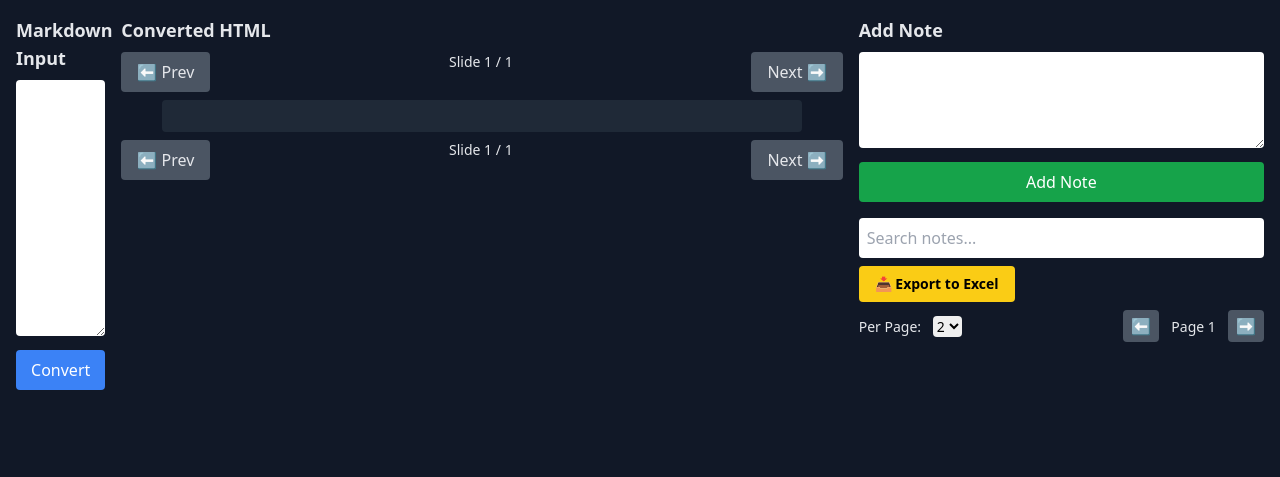
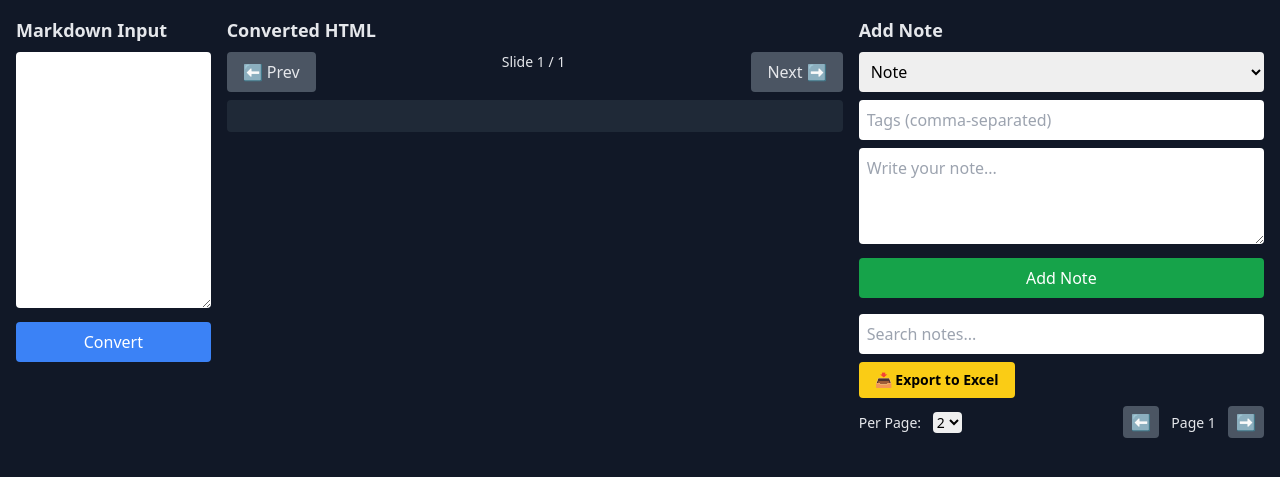
Before and after one commit to gauravsharrma/flask-notes-app, a Flask app: page / in a window 1280 px wide. Shown: the top 477 px of the page. Run offline with Flask 3, Linux system fonts and the light colour scheme; data that the repository does not hold is empty; some libraries are stand-ins or nearby versions.

Commit message:
Update index.html

```diff
--- a/templates/index.html
+++ b/templates/index.html
@@ -3,7 +3,7 @@
 <head>
   <meta charset="UTF-8">
   <meta name="viewport" content="width=device-width, initial-scale=1.0">
-  <title>Markdown Notes App123</title>
+  <title>Markdown Notes App</title>
   <script src="https://cdn.tailwindcss.com"></script>
   <style>
     .post-it {
@@ -19,42 +19,44 @@
 </head>
 <body class="bg-gray-900 text-gray-200 min-h-screen p-4">
   <div class="grid grid-cols-12 gap-4">
-    <!-- Column 1: Markdown Input -->
-    <div class="col-span-1">
+    <!-- Markdown Input -->
+    <div class="col-span-12 lg:col-span-2">
       <h2 class="text-lg font-semibold mb-2">Markdown Input</h2>
       <textarea id="markdownInput" class="w-full h-64 p-2 text-black rounded"></textarea>
       <button onclick="convertMarkdown()" class="mt-2 w-full bg-blue-500 hover:bg-blue-600 text-white py-2 rounded">Convert</button>
     </div>
 
-    <!-- Column 2: HTML Output -->
-    <div class="col-span-7">
+    <!-- Converted HTML -->
+    <div class="col-span-12 lg:col-span-6">
       <h2 class="text-lg font-semibold mb-2">Converted HTML</h2>
       <div class="flex justify-between mb-2">
         <button id="prevSlideBtn" onclick="prevSlide()" class="bg-gray-600 hover:bg-gray-500 px-4 py-2 rounded">⬅ Prev</button>
         <div class="text-sm">Slide <span id="slideNum">1</span> / <span id="slideTotal">1</span></div>
         <button id="nextSlideBtn" onclick="nextSlide()" class="bg-gray-600 hover:bg-gray-500 px-4 py-2 rounded">Next ➡</button>
       </div>
-      <div id="markdownOutput" class="prose dark:prose-invert max-w-none bg-gray-800 p-4 rounded wrap-text mx-auto" style="max-width: 70ch;"></div>
-      <div class="flex justify-between mt-2">
-        <button id="prevSlideBtn" onclick="prevSlide()" class="bg-gray-600 hover:bg-gray-500 px-4 py-2 rounded">⬅ Prev</button>
-        <div class="text-sm">Slide <span id="slideNum">1</span> / <span id="slideTotal">1</span></div>
-        <button id="nextSlideBtn" onclick="nextSlide()" class="bg-gray-600 hover:bg-gray-500 px-4 py-2 rounded">Next ➡</button>
-      </div>
+      <div id="markdownOutput" class="prose dark:prose-invert bg-gray-800 p-4 rounded mx-auto" style="max-width: 70ch;"></div>
     </div>
 
-    <!-- Column 3: Notes Section -->
+    <!-- Notes Section -->
     <div class="col-span-12 lg:col-span-4">
       <h2 class="text-lg font-semibold mb-2">Add Note</h2>
-      <textarea id="noteInput" class="w-full h-24 p-2 text-black rounded mb-2"></textarea>
+      <select id="categoryInput" class="w-full p-2 text-black rounded mb-2">
+        <option value="Note">Note</option>
+        <option value="Todo">Todo</option>
+        <option value="Follow up">Follow up</option>
+        <option value="Reminder">Reminder</option>
+        <option value="Idea">Idea</option>
+      </select>
+      <input id="tagsInput" class="w-full p-2 text-black rounded mb-2" placeholder="Tags (comma-separated)" list="tagSuggestions">
+      <datalist id="tagSuggestions"></datalist>
+      <textarea id="noteInput" class="w-full h-24 p-2 text-black rounded mb-2" placeholder="Write your note..."></textarea>
       <button onclick="addNote()" class="w-full bg-green-600 hover:bg-green-700 text-white py-2 rounded mb-4">Add Note</button>
 
       <input type="text" id="searchInput" placeholder="Search notes..." class="w-full p-2 text-black rounded mb-2" oninput="searchNotes()">
 
       <a href="/export/excel" class="inline-block mb-2 bg-yellow-400 hover:bg-yellow-500 text-black px-4 py-2 rounded font-semibold text-sm">📥 Export to Excel</a>
 
-      <div id="notesContainer" class="space-y-2"></div>
-
-      <div class="flex justify-between items-center mb-2" style="position: relative; z-index: 1;">
+      <div class="flex justify-between items-center mb-2">
         <label class="text-sm">Per Page:
           <select id="notesPerPage" onchange="updateNotesPerPage()" class="ml-2 text-black rounded">
             <option value="2">2</option>
@@ -64,16 +66,23 @@
         </label>
         <div class="space-x-2">
           <button id="prevNotesBtn" onclick="prevNotesPage()" class="bg-gray-600 hover:bg-gray-500 px-2 py-1 rounded">⬅</button>
-          <div class="text-sm inline-block">Page <span id="notesPage">1</span></div>
+          <span class="text-sm">Page <span id="notesPage">1</span></span>
           <button id="nextNotesBtn" onclick="nextNotesPage()" class="bg-gray-600 hover:bg-gray-500 px-2 py-1 rounded">➡</button>
         </div>
       </div>
+
+      <div id="notesContainer" class="space-y-2"></div>
     </div>
   </div>
 
+  <script src="https://cdn.jsdelivr.net/npm/marked/marked.min.js"></script>
   <script>
     let currentSlide = 0;
     let slides = [];
+    let currentPage = 0;
+    let perPage = 2;
+    let currentSearch = '';
+    let totalNotes = 0;
 
     function convertMarkdown() {
       const raw = document.getElementById('markdownInput').value;
@@ -105,37 +114,30 @@
       }
     }
 
-    let currentPage = 0;
-    let perPage = 2;
-    let currentSearch = '';
-    let totalNotes = 0;
-
-    function updateNotesPerPage() {
-      perPage = parseInt(document.getElementById('notesPerPage').value);
-      currentPage = 0;
-      fetchNotes();
-    }
-
-    function addNote() {
-      const noteText = document.getElementById('noteInput').value.trim();
-      if (!noteText) return;
-      fetch('/notes', {
-        method: 'POST',
-        headers: { 'Content-Type': 'application/json' },
-        body: JSON.stringify({ text: noteText })
-      }).then(() => {
-        document.getElementById('noteInput').value = '';
-        fetchNotes();
-      });
+    function fetchTags() {
+      fetch('/tags')
+        .then(res => {
+          if (!res.ok) throw new Error('Server error while fetching tags');
+          return res.json();
+        })
+        .then(tags => {
+          const list = document.getElementById('tagSuggestions');
+          list.innerHTML = tags.map(tag => `<option value="${tag}">`).join('');
+        })
+        .catch(err => console.error('Fetch tags failed:', err));
     }
 
     function fetchNotes() {
       fetch(`/notes?search=${currentSearch}&page=${currentPage}&per_page=${perPage}`)
-        .then(res => res.json())
+        .then(res => {
+          if (!res.ok) throw new Error('Server error while fetching notes');
+          return res.json();
+        })
         .then(data => {
           totalNotes = data.total;
           renderNotes(data.notes);
-        });
+        })
+        .catch(err => console.error('Fetch notes failed:', err));
     }
 
     function renderNotes(notes) {
@@ -146,6 +148,8 @@
         noteEl.className = 'p-3 rounded post-it';
         noteEl.innerHTML = `
           <div class="text-sm text-black wrap-text">${note.text}</div>
+          <div class="text-xs text-black italic">Category: ${note.category || 'Note'}</div>
+          <div class="text-xs text-black italic mb-2">Tags: ${note.tags || ''}</div>
           <div class="mt-2 flex space-x-2">
             <button class="text-xs bg-blue-400 px-2 py-1 rounded edit-btn" data-id="${note.id}" data-text="${encodeURIComponent(note.text)}">Edit</button>
             <button onclick="deleteNote(${note.id})" class="text-xs bg-red-400 px-2 py-1 rounded">Delete</button>
@@ -168,6 +172,22 @@
       document.getElementById('nextNotesBtn').disabled = currentPage >= lastPage;
     }
 
+    function addNote() {
+      const noteText = document.getElementById('noteInput').value.trim();
+      const category = document.getElementById('categoryInput').value;
+      const tags = document.getElementById('tagsInput').value.trim();
+      if (!noteText) return;
+      fetch('/notes', {
+        method: 'POST',
+        headers: { 'Content-Type': 'application/json' },
+        body: JSON.stringify({ text: noteText, category, tags })
+      }).then(() => {
+        document.getElementById('noteInput').value = '';
+        document.getElementById('tagsInput').value = '';
+        fetchNotes();
+      });
+    }
+
     function editNote(id, oldText) {
       const newText = prompt('Edit note:', oldText);
       if (newText !== null) {
@@ -183,6 +203,12 @@
       if (confirm('Delete this note?')) {
         fetch(`/notes/${id}`, { method: 'DELETE' }).then(fetchNotes);
       }
+    }
+
+    function updateNotesPerPage() {
+      perPage = parseInt(document.getElementById('notesPerPage').value);
+      currentPage = 0;
+      fetchNotes();
     }
 
     function prevNotesPage() {
@@ -206,8 +232,8 @@
       fetchNotes();
     }
 
+    fetchTags();
     fetchNotes();
   </script>
-  <script src="https://cdn.jsdelivr.net/npm/marked/marked.min.js"></script>
 </body>
 </html>
```
